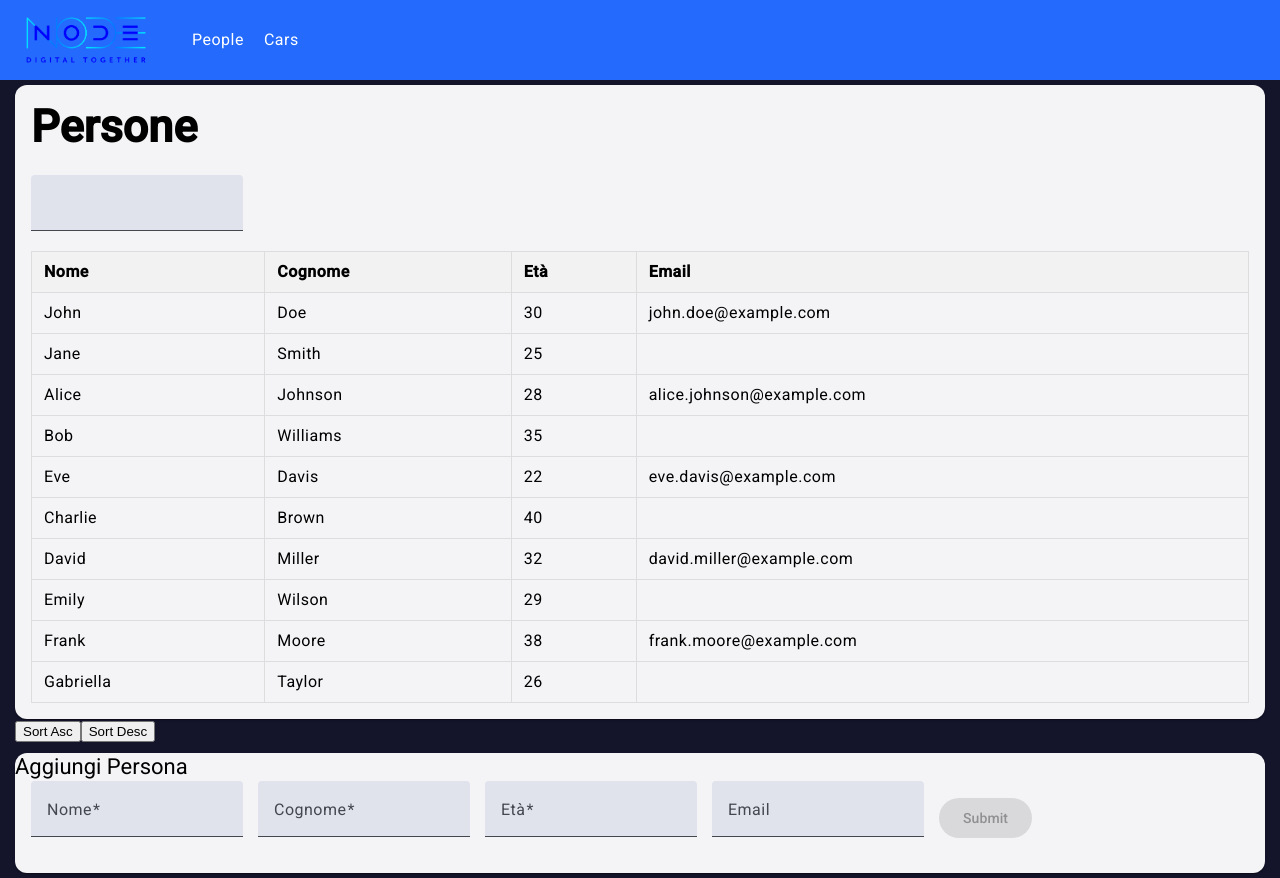
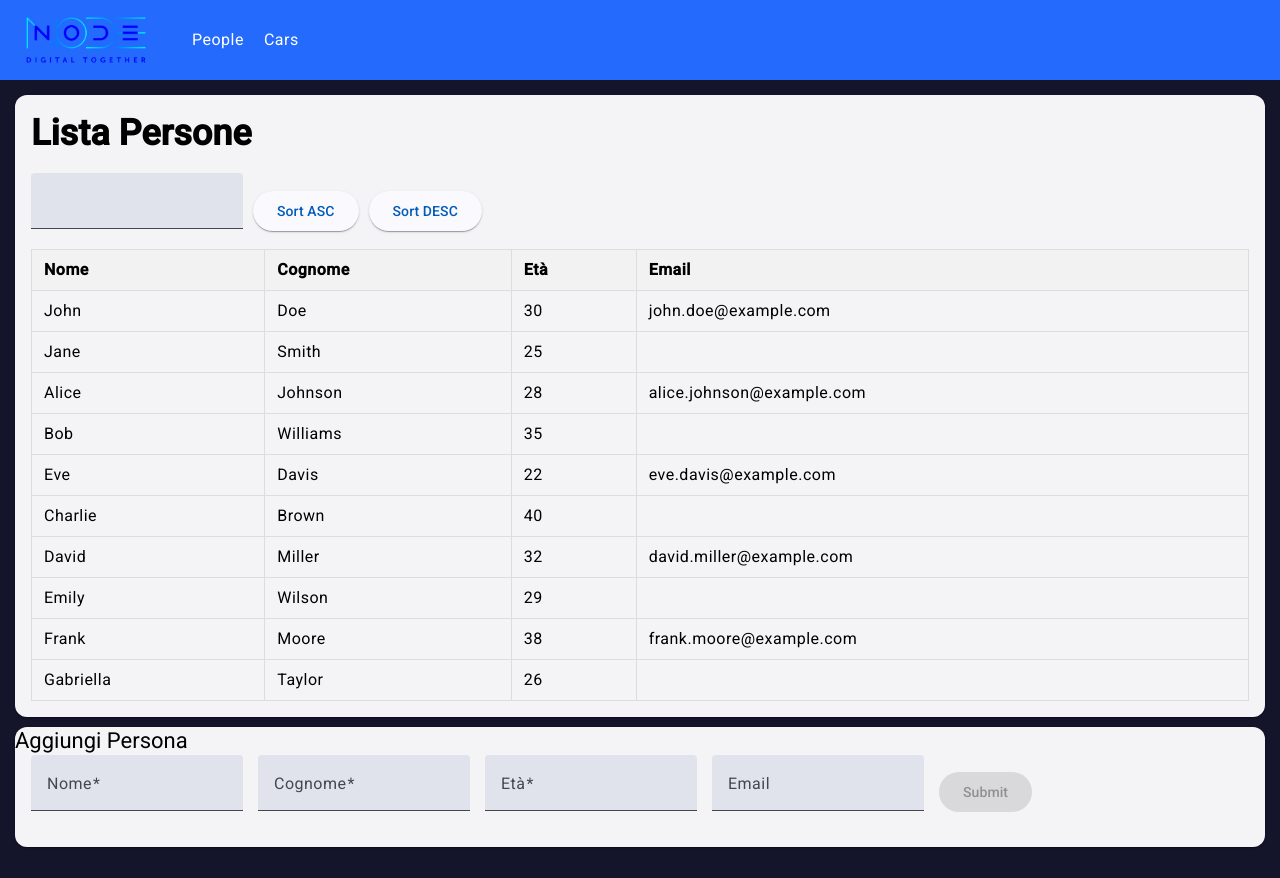
Before and after one commit to FedericoTudini/esercizio-node, an Angular app: page /people in a window 1280 px wide. Shown: the top 878 px of the page. After the commit the page ends 852 px from the top, so only its background shows below. Built offline with nearby package versions, Linux system fonts and the light colour scheme.

Commit message:
style: list person

```diff
--- a/src/app/components/navbar/navbar.component.scss
+++ b/src/app/components/navbar/navbar.component.scss
@@ -7,6 +7,7 @@
     flex-direction: row;
     justify-content: flex-start;
     align-items: center;
+    margin-bottom: 10px;
 }
 
 a {
--- a/src/app/components/people/people-list/people-list.component.html
+++ b/src/app/components/people/people-list/people-list.component.html
@@ -1,12 +1,18 @@
 <div id="container">
   <mat-card>
     <mat-card-content>
-      <h2><b>Persone</b></h2>
-      <div id="actions-container">
+      <h3><b>Lista Persone</b></h3>
+      <div class="flex-row align-center">
         <app-searchbar
-    (search)="onSearch($event)"
-    [data]="people"
-  ></app-searchbar>
+          (search)="onSearch($event)"
+          [data]="people"
+        ></app-searchbar>
+        <button class="sort-button" mat-raised-button color="primary" (click)="sortByName('asc')">
+          Sort ASC
+        </button>
+        <button class="sort-button" mat-raised-button color="primary" (click)="sortByName('desc')">
+          Sort DESC
+        </button>
       </div>
       <table>
         <thead>
@@ -32,9 +38,6 @@
       </table>
     </mat-card-content>
   </mat-card>
-
-  <button (click)="sortByName('asc')">Sort Asc</button>
-  <button (click)="sortByName('desc')">Sort Desc</button>
 </div>
 <div>
   <app-new-person></app-new-person>
--- a/src/app/components/people/people-list/people-list.component.scss
+++ b/src/app/components/people/people-list/people-list.component.scss
@@ -21,3 +21,7 @@ th {
 mat-card-content {
     overflow-x: auto;
 }
+
+.sort-button {
+    margin-left: 10px;
+}
--- a/src/app/components/people/people-list/people-list.component.ts
+++ b/src/app/components/people/people-list/people-list.component.ts
@@ -6,11 +6,12 @@ import { Person } from '../../../models/person.interface';
 import { map, Observable } from 'rxjs';
 import { NewPersonComponent } from '../new-person/new-person.component';
 import { MatCardModule } from '@angular/material/card';
+import { MatButtonModule } from '@angular/material/button';
 
 @Component({
   selector: 'app-people-list',
   standalone: true,
-  imports: [CommonModule, SearchbarComponent, NewPersonComponent, MatCardModule],
+  imports: [CommonModule, SearchbarComponent, NewPersonComponent, MatCardModule, MatButtonModule],
   templateUrl: './people-list.component.html',
   styleUrl: './people-list.component.scss'
 })
--- a/src/styles.scss
+++ b/src/styles.scss
@@ -12,3 +12,14 @@ body { margin: 0; font-family: Roboto, "Helvetica Neue", sans-serif; background-
     display: flex;
     flex-direction: column;
 }
+
+.justify-center {
+    justify-content: center;
+}
+.justify-between {
+    justify-content: space-between;
+}
+
+.align-center {
+    align-items: center;
+}
```
